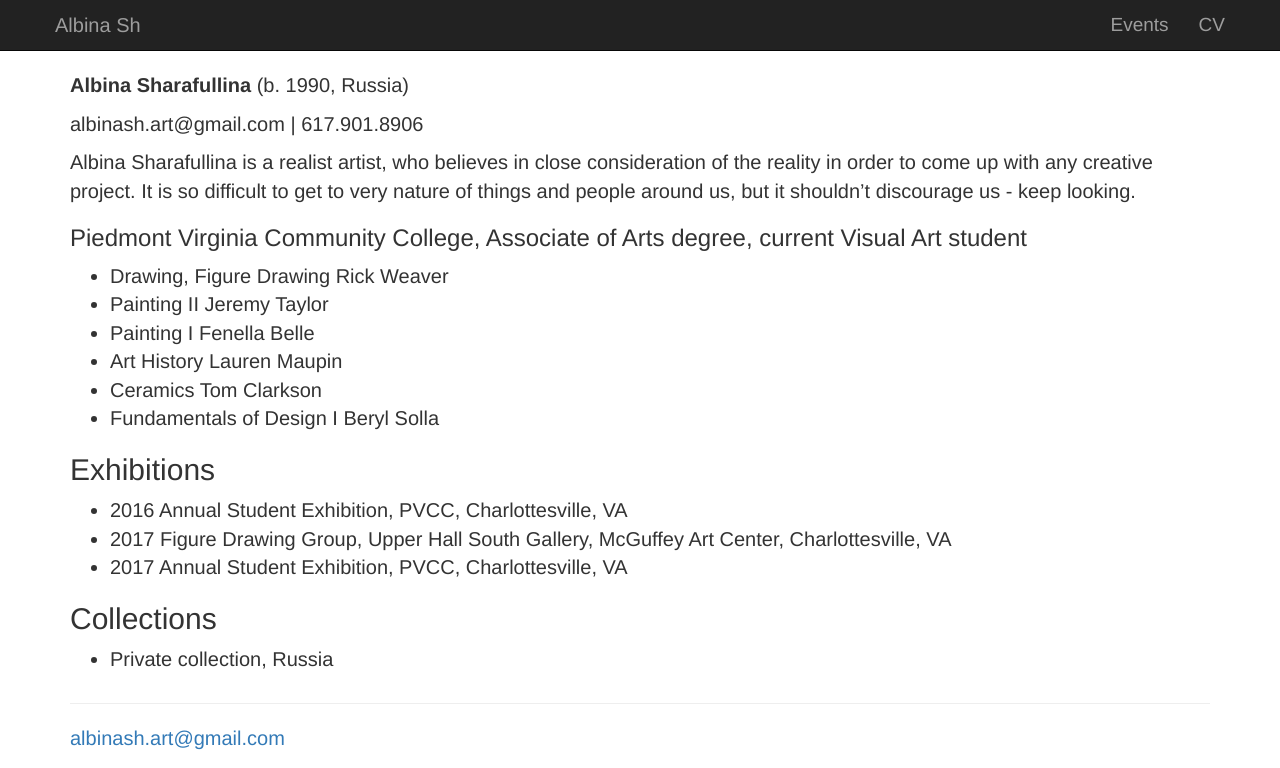
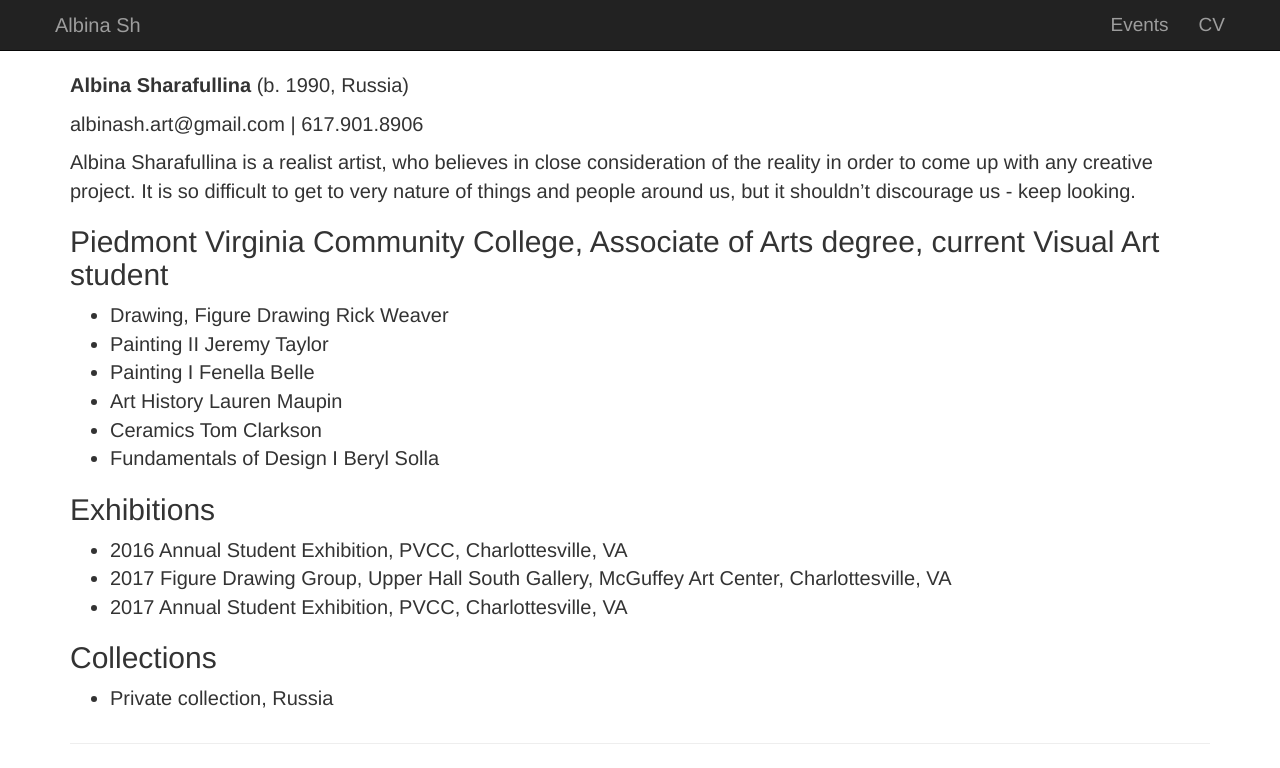
Before and after one commit to albinash-art/albinash-art.github.io, a Jekyll site: the page built from cv.md, in a window 1280 px wide. Shown: the top 768 px of the page. Built offline with Jekyll 4.4.1, drawn with Linux system fonts in a browser that asks for light colours.

Commit message:
added pictures

```diff
--- a/_config.yml
+++ b/_config.yml
@@ -9,6 +9,4 @@ highlighter: rouge
 
 excerpt_separator: <!--more-->  # you can specify your own separator, of course.
 
-paginate: 10
-paginate_path: "blog/page:num"
 permalink: pretty
--- a/cv.md
+++ b/cv.md
@@ -10,7 +10,7 @@ albinash.art@gmail.com \| 617.901.8906
 Albina Sharafullina is a realist artist, who believes in close consideration of the reality in order to come up with any creative project. It is so difficult to get to very nature of things and people around us, but it shouldn’t discourage us - keep looking.
 
 
-###	Piedmont Virginia Community College, Associate of Arts degree, current Visual Art student
+## Piedmont Virginia Community College, Associate of Arts degree, current Visual Art student
 - Drawing, Figure Drawing 	Rick Weaver
 - Painting II			Jeremy Taylor
 - Painting I			Fenella Belle
```
Also changed, not shown: index.html (added, +14 -0 lines), index.md (deleted, +0 -4 lines), img/b-card.png (added), img/daffodils.png (added).
